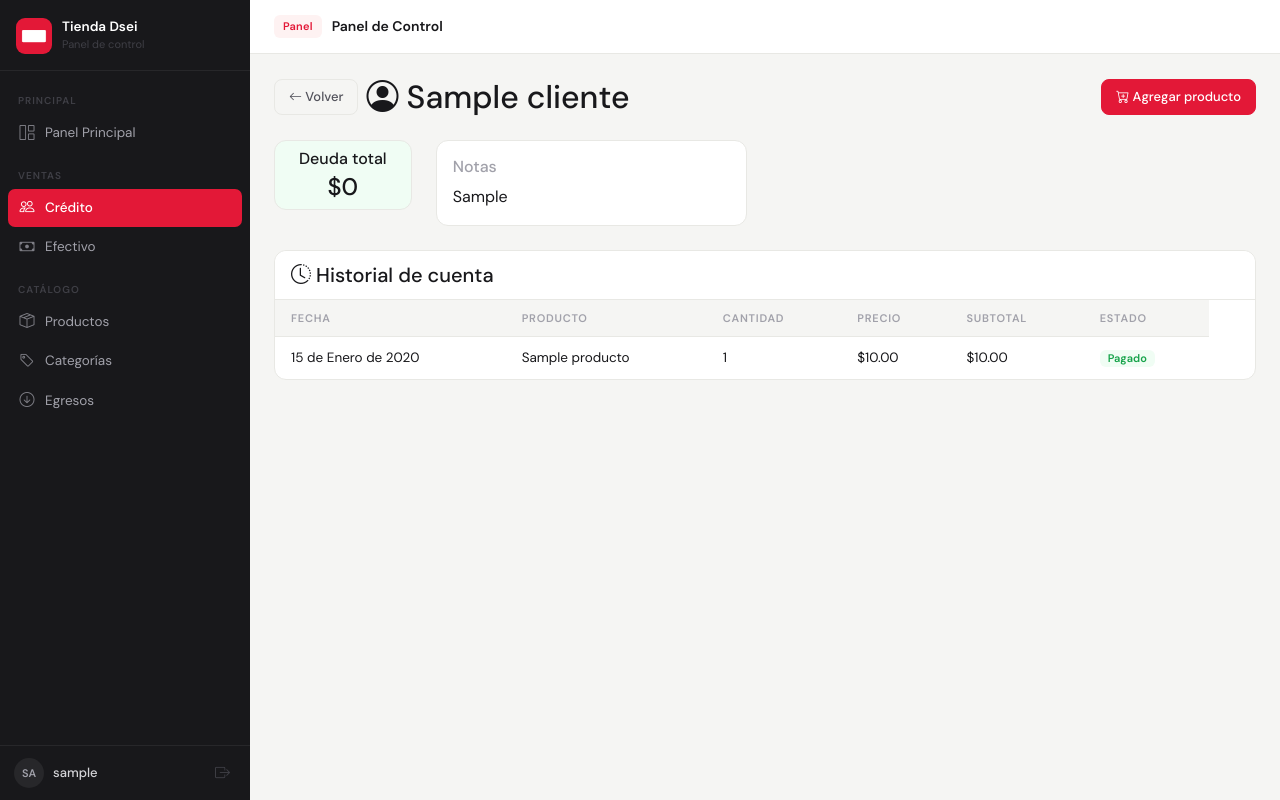
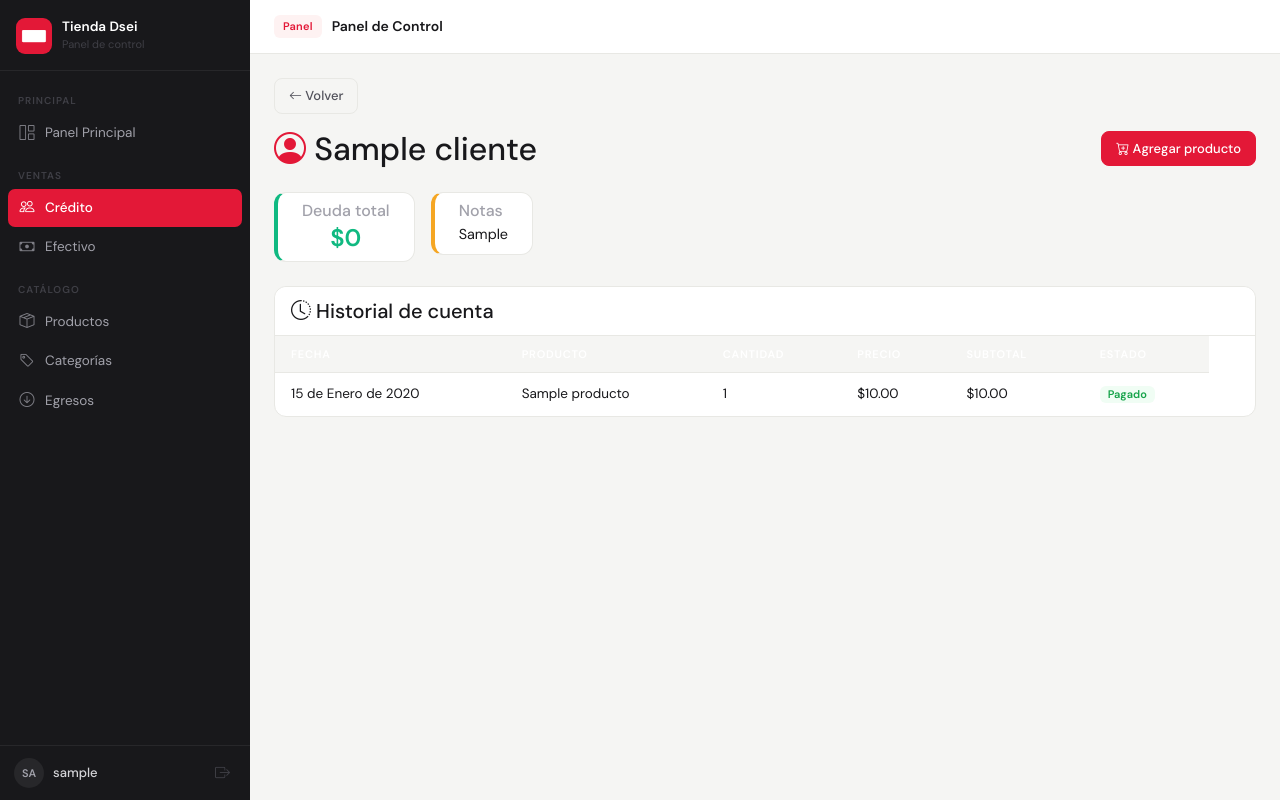
Before and after one commit to xlDeadman/tiendita, a Django app: page /clientes/1/ in a window 1280 px wide. Run offline with Django 5.2, Linux system fonts and the light colour scheme; a user stored in the database is signed in; tables that the repository leaves empty hold one stand-in row (values such as "Sample post").

Commit message:
CLIENTES

```diff
--- a/inventario/templates/inventario/cliente_detail.html
+++ b/inventario/templates/inventario/cliente_detail.html
@@ -3,13 +3,14 @@
 {% block title %}Cuenta de {{ cliente.nombre }}{% endblock %}
 
 {% block content %}
-<div class="d-flex justify-content-between align-items-center mb-4">
-    <div class="d-flex align-items-center gap-2">
+<!-- Botón volver y nombre -->
+<div class="mb-3">
     <a href="{% url 'cliente_list' %}" class="btn btn-secondary btn-sm">
         <i class="bi bi-arrow-left"></i> Volver
     </a>
-        <h2 class="mb-0"><i class="bi bi-person-circle"></i> {{ cliente.nombre }}</h2>
 </div>
+<div class="d-flex justify-content-between align-items-center mb-4">
+    <h2 class="mb-0"><i class="bi bi-person-circle" style="color:#e31837;"></i> {{ cliente.nombre }}</h2>
     <div class="d-flex gap-2">
         <a href="{% url 'cliente_agregar_producto' cliente.pk %}" class="btn btn-primary">
             <i class="bi bi-cart-plus"></i> Agregar producto
@@ -21,7 +22,7 @@
         <form method="post" action="{% url 'cliente_pagar' cliente.pk %}">
             {% csrf_token %}
             <button type="submit" class="btn btn-success"
-                onclick="return confirm('¿Saldar toda la deuda y eliminar al cliente?')">
+                onclick="return confirm('¿Saldar toda la deuda de {{ cliente.nombre }}?')">
                 <i class="bi bi-check-circle"></i> Saldar deuda
             </button>
         </form>
@@ -30,21 +31,21 @@
 </div>
 
 <!-- Resumen deuda -->
-<div class="row mb-4">
+<div class="row mb-4 g-3">
     <div class="col-auto">
-        <div class="card text-white {% if deuda_total > 0 %}bg-danger{% else %}bg-success{% endif %} shadow-sm px-2">
+        <div class="card shadow-sm px-2" style="border-left: 4px solid {% if deuda_total > 0 %}#e31837{% else %}#10b981{% endif %} !important;">
             <div class="card-body text-center py-2">
-                <h6 class="card-title mb-1">Deuda total</h6>
-                <h4 class="mb-0">${{ deuda_total }}</h4>
+                <h6 class="card-title mb-1 text-muted">Deuda total</h6>
+                <h4 class="mb-0" style="color:{% if deuda_total > 0 %}#e31837{% else %}#10b981{% endif %}; font-weight:800;">${{ deuda_total }}</h4>
             </div>
         </div>
     </div>
     {% if cliente.notas %}
-    <div class="col-md-4">
-        <div class="card shadow-sm">
-            <div class="card-body">
-                <h6 class="card-title text-muted">Notas</h6>
-                <p class="mb-0">{{ cliente.notas }}</p>
+    <div class="col-auto">
+        <div class="card shadow-sm px-2" style="border-left: 4px solid #f5a623 !important;">
+            <div class="card-body py-2">
+                <h6 class="card-title mb-1 text-muted">Notas</h6>
+                <p class="mb-0" style="font-size:.9rem;">{{ cliente.notas }}</p>
             </div>
         </div>
     </div>
@@ -60,13 +61,13 @@
         <table class="table table-hover mb-0">
             <thead>
                 <tr>
-                    <th>Fecha</th>
-                    <th>Producto</th>
-                    <th>Cantidad</th>
-                    <th>Precio</th>
-                    <th>Subtotal</th>
-                    <th>Estado</th>
-                    {% if deuda_total > 0 %}<th>Acciones</th>{% endif %}
+                    <th style="color:#fff !important;">Fecha</th>
+                    <th style="color:#fff !important;">Producto</th>
+                    <th style="color:#fff !important;">Cantidad</th>
+                    <th style="color:#fff !important;">Precio</th>
+                    <th style="color:#fff !important;">Subtotal</th>
+                    <th style="color:#fff !important;">Estado</th>
+                    {% if deuda_total > 0 %}<th style="color:#fff !important;">Acciones</th>{% endif %}
                 </tr>
             </thead>
             <tbody>
@@ -111,11 +112,11 @@
     </div>
 </div>
 
-<!-- Modal Abono Manual -->
+<!-- Modal Abono -->
 {% if deuda_total > 0 %}
 <div id="modalAbono" style="display:none; position:fixed; top:0; left:0; width:100%; height:100%; background:rgba(0,0,0,.6); z-index:99999; align-items:center; justify-content:center;">
     <div style="background:#fff; border-radius:16px; padding:2rem; width:100%; max-width:400px; margin:1rem;">
-        <div style="background:#e31837; margin:-2rem -2rem 1.5rem; padding:1rem 1.5rem; border-radius:16px 16px 0 0; display:flex; justify-content:space-between; align-items:center;">
+        <div style="background:#f5a623; margin:-2rem -2rem 1.5rem; padding:1rem 1.5rem; border-radius:16px 16px 0 0; display:flex; justify-content:space-between; align-items:center;">
             <h5 style="color:#fff; margin:0;"><i class="bi bi-cash-coin me-2"></i> Registrar abono</h5>
             <button onclick="document.getElementById('modalAbono').style.display='none'"
                     style="background:none; border:none; color:#fff; font-size:1.2rem; cursor:pointer;">✕</button>
@@ -130,7 +131,7 @@
                 Cantidad a abonar
             </label>
             <div style="display:flex; margin-bottom:1rem;">
-                <span style="background:#f8f8f8; border:1.5px solid #ddd; border-right:none; padding:.6rem .85rem; border-radius:8px 0 0 8px; color:#e31837; font-weight:700;">$</span>
+                <span style="background:#f8f8f8; border:1.5px solid #ddd; border-right:none; padding:.6rem .85rem; border-radius:8px 0 0 8px; color:#f5a623; font-weight:700;">$</span>
                 <input type="number" name="abono" placeholder="0.00" min="0.01" step="0.01"
                        max="{{ deuda_total }}" required
                        style="flex:1; border:1.5px solid #ddd; border-left:none; border-radius:0 8px 8px 0; padding:.6rem .85rem; font-size:1rem; outline:none; color:#333; background:#fff;">
```
Lines whose indentation alone changed are shown as unchanged.
